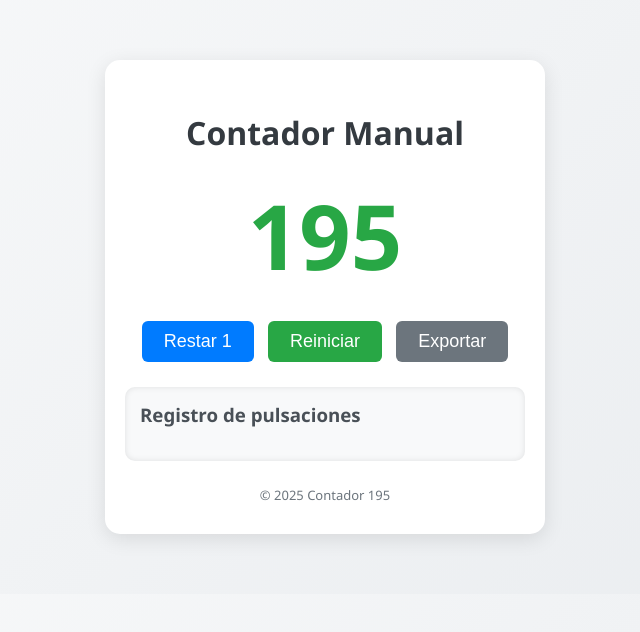
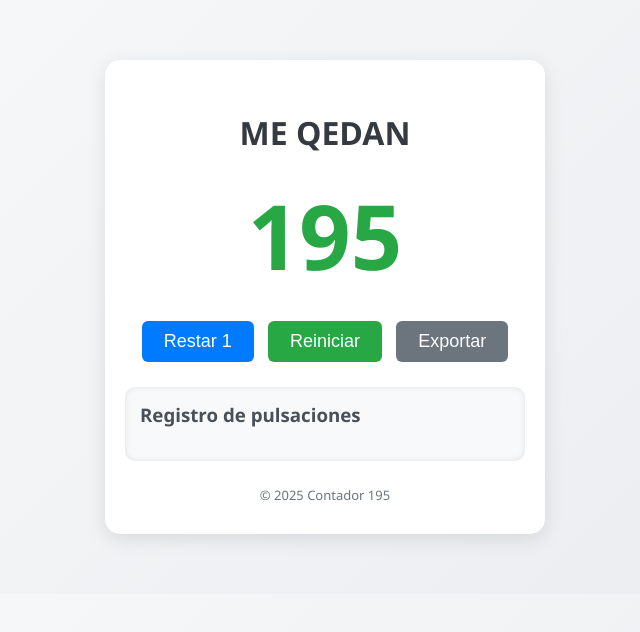
Before and after one commit to 19TOMAS63/195, a plain HTML site: page index.html in a window 1280 px wide. Shown: the whole page, without its empty margins (315-955 px from the left). Drawn offline with Linux system fonts and the light colour scheme.

Commit message:
Update index.html

```diff
--- a/index.html
+++ b/index.html
@@ -95,7 +95,7 @@
 </head>
 <body>
     <div class="container">
-        <h1>Contador Manual</h1>
+        <h1> ME QEDAN </h1>
         <div id="contador">195</div>
 
         <div class="botones">
```
